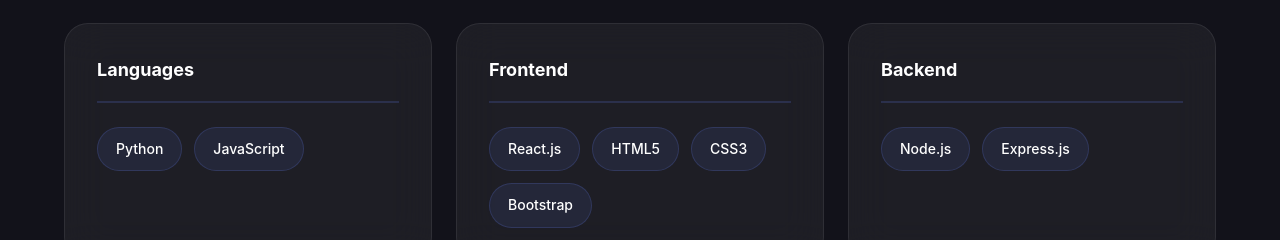
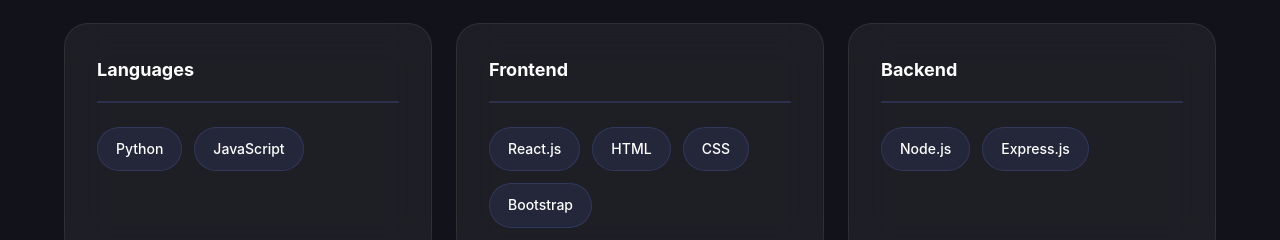
Before and after one commit to mohanrao49/mohan-portfolio, a React (Vite) app: page / in a window 1280 px wide. Shown: the part 2180-2420 px from the top of the page. Built offline with nearby package versions, Linux system fonts and the light colour scheme; no server answers.

Commit message:
Update HTML5 to HTML in Skills component

```diff
--- a/src/components/Skills/Skills.jsx
+++ b/src/components/Skills/Skills.jsx
@@ -9,7 +9,7 @@
     },
     {
       title: 'Frontend',
-      skills: ['React.js', 'HTML5', 'CSS3', 'Bootstrap']
+      skills: ['React.js', 'HTML', 'CSS', 'Bootstrap']
     },
     {
       title: 'Backend',
```
